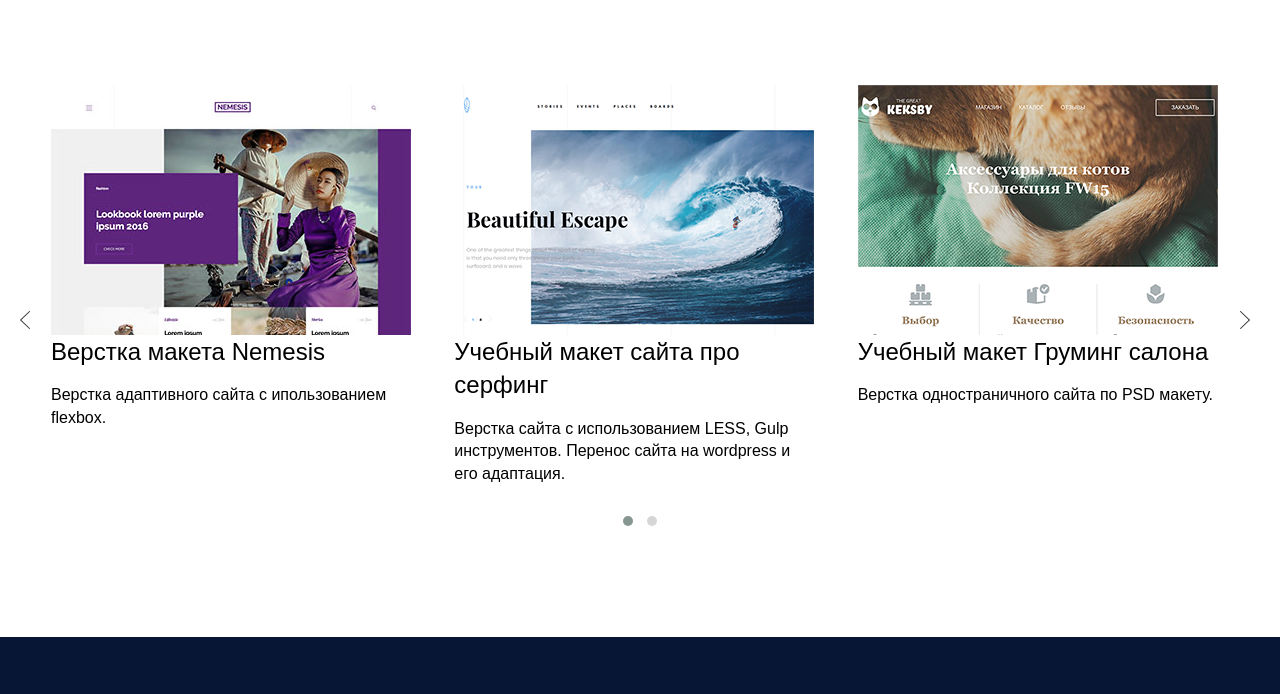
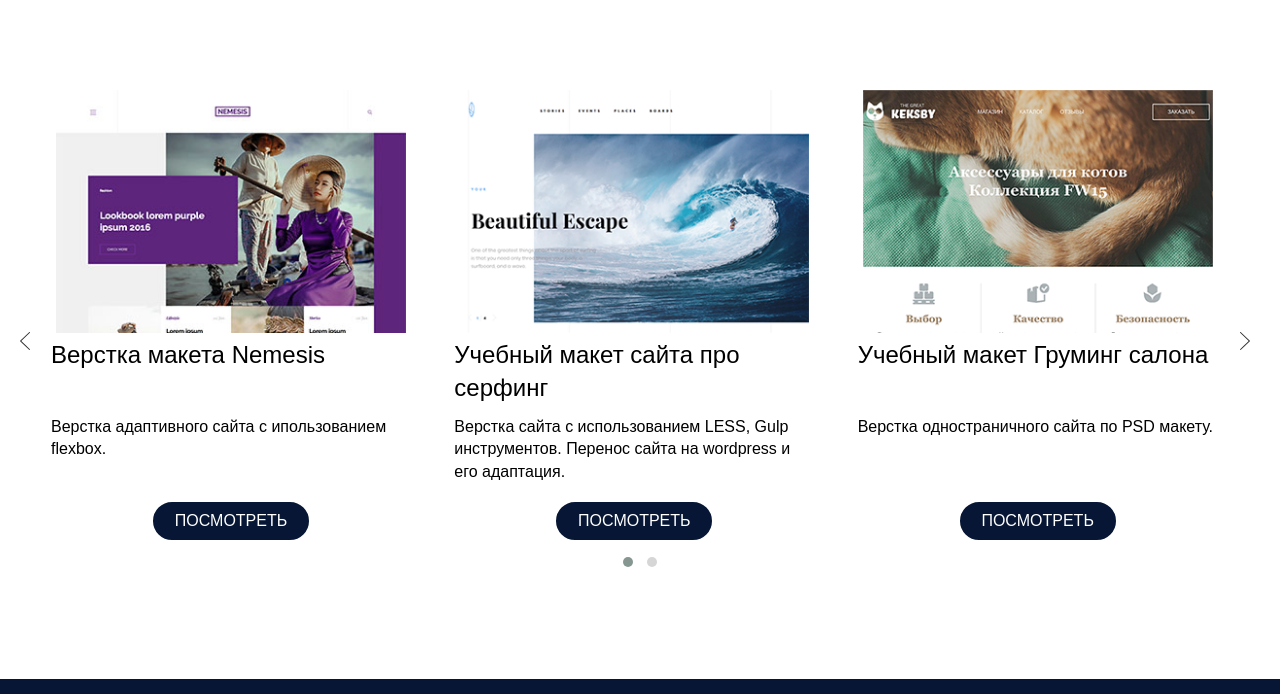
Before and after one commit to artemf92/Portfolio, a plain HTML site: page index.html in a window 1280 px wide. Shown: the part 1608-2302 px from the top of the page. Drawn offline with nearby package versions, Linux system fonts and the light colour scheme; a web font is replaced by a local one.

Commit message:
add buttons for portfolio

```diff
--- a/css/style.css
+++ b/css/style.css
@@ -174,6 +174,7 @@ hr {
   color: #ffffff;
   text-transform: uppercase;
   text-decoration: none;
+  text-align: center;
 }
 .button:hover,
 .button-back:hover {
@@ -325,17 +326,27 @@ blockquote::after {
   justify-content: center;
   margin-right: 30px;
 }
+.portfolio_item-img img{
+  border: 5px solid transparent;
+  transition: 0.15s ease-in;
+}
+.portfolio_item-img img:hover,
+.portfolio_item-img img:focus {
+  border: 5px solid #0e3379;
+  border-radius: 10px;
+}
 .portfolio_item img {
   max-width: 360px;
   height: auto;
 }
 .portfolio_item-text {
-  width: 400px;
+  height: 100px;
   text-align: center;
   margin: 0 auto;
 }
 @media (min-width: 900px) {
   .portfolio_item-text {
+    width: 400px;
     text-align: left;
   }
 }
@@ -347,6 +358,11 @@ blockquote::after {
 .portfolio_item_item:last-child {
   margin-right: 0;
 }
+@media (min-width: 900px) {
+  .portfolio_item-title {
+      height: 62px;
+  }
+}
 .portfolio_item-title a {
   color: #000;
   text-decoration: none;
@@ -357,6 +373,11 @@ blockquote::after {
 .portfolio_item-title a:focus {
   color: #0e3379;
   text-decoration: none;
+}
+.btn--portfolio {
+  width: 160px;
+
+  margin: 0 auto;
 }
 .modal {
   display: none;
--- a/index.html
+++ b/index.html
@@ -108,6 +108,9 @@
 						<div class="portfolio_item-text">
 							<p>Верстка адаптивного сайта с ипользованием flexbox.</p>
 						</div>
+						<a href="https://artemf92.github.io/nemesis/" class="button btn--portfolio">
+							Посмотреть
+						</a>
 					</div>
 
 					<div class="portfolio_item item">
@@ -120,6 +123,9 @@
 						<div class="portfolio_item-text">
 							<p>Верстка сайта с использованием LESS, Gulp инструментов. Перенос сайта на wordpress и его адаптация.</p>
 						</div>
+						<a href="https://artemf92.github.io/surfing/" class="button btn--portfolio">
+							Посмотреть
+						</a>
 					</div>
 
 					<div class="portfolio_item item">
@@ -132,6 +138,9 @@
 						<div class="portfolio_item-text">
 							<p>Верстка одностраничного сайта по PSD макету.</p>
 						</div>
+						<a href="#" class="button btn--portfolio">
+							Посмотреть
+						</a>
 					</div>
 
 					<div class="portfolio_item item">
@@ -144,6 +153,9 @@
 						<div class="portfolio_item-text">
 							<p>Верстка лендинга для web-сдудии. Мобильная адаптивность.</p>
 						</div>
+						<a href="#" class="button btn--portfolio">
+							Посмотреть
+						</a>
 					</div>
 
 					<div class="portfolio_item">
@@ -156,6 +168,9 @@
 						<div class="portfolio_item-text">
 							<p>Верстка личного сайта портфолио, на котором вы сейчас находитесь.</p>
 						</div>
+						<a href="#" class="button btn--portfolio">
+							Посмотреть
+						</a>
 					</div>
 				</div>
 
```
